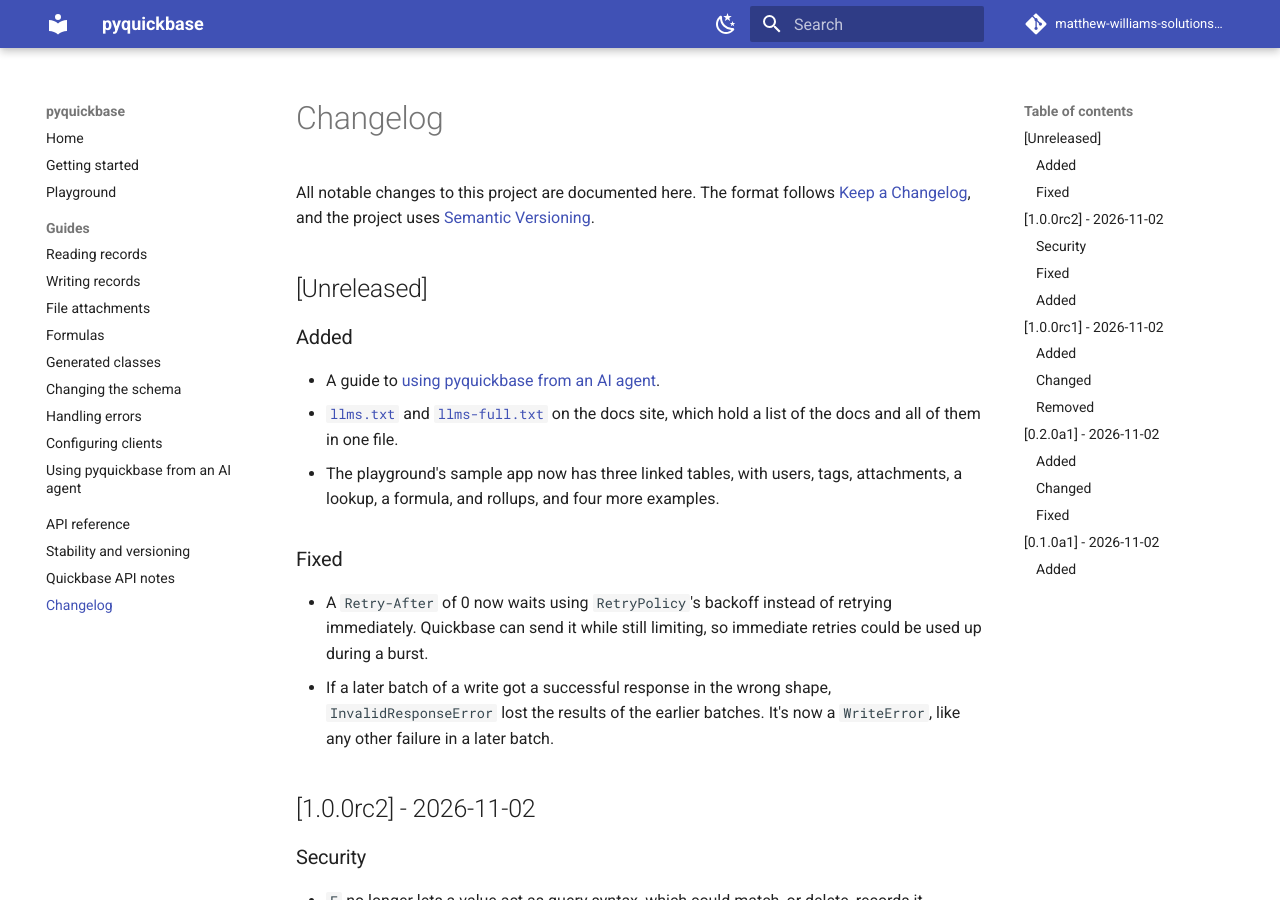
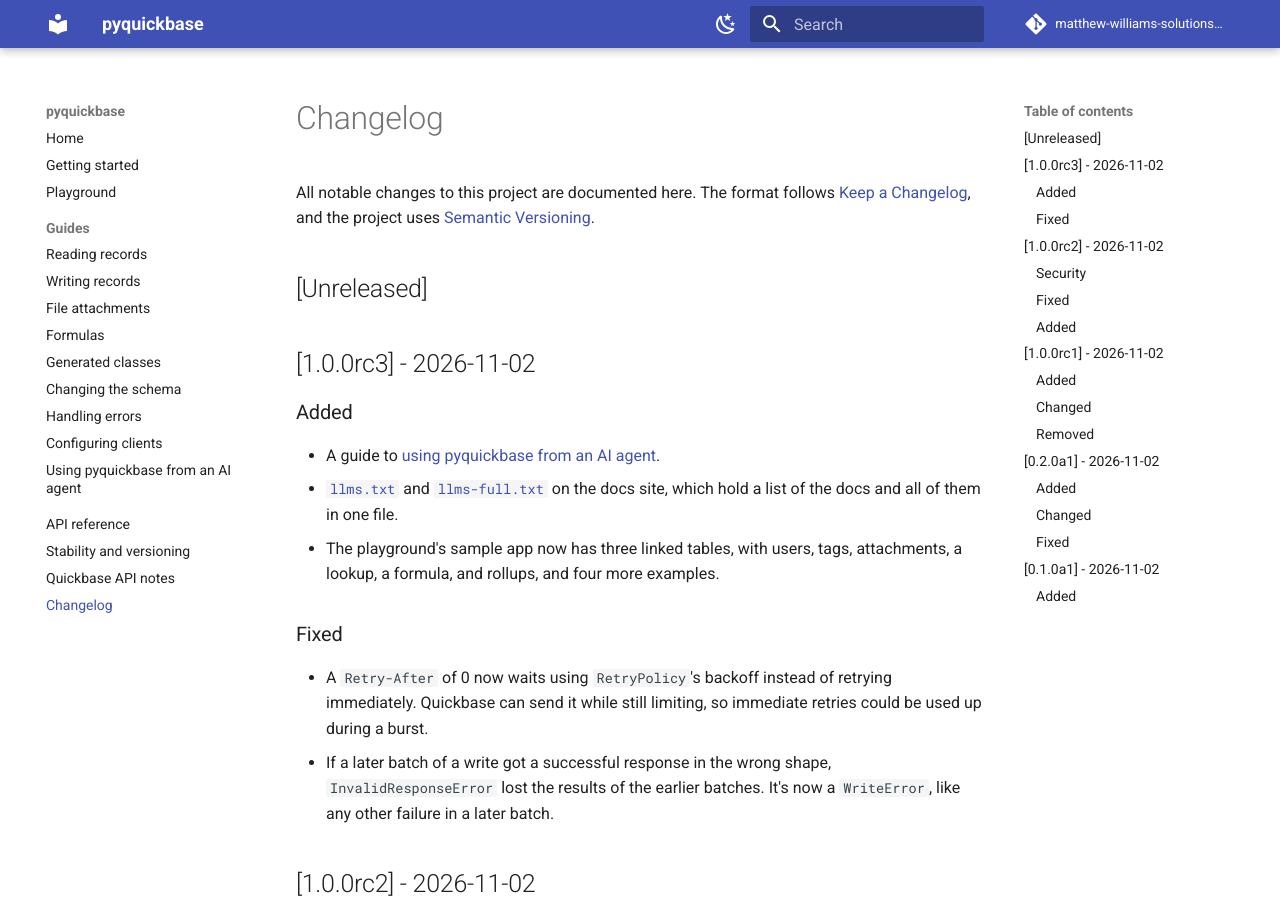
Before and after one commit to matthew-williams-solutions/pyquickbase, an MkDocs documentation site: the page built from docs/changelog.md, in a window 1280 px wide and 900 px high. Built offline with MkDocs 1.6.1 and Material for MkDocs 9.7.7, drawn with Linux system fonts in a browser that asks for light colours; comment, search, counter and statistics services are not loaded.

````diff
--- a/CHANGELOG.md
+++ b/CHANGELOG.md
@@ -5,6 +5,8 @@ All notable changes to this project are documented here. The format follows
 [Semantic Versioning](https://semver.org/spec/v2.0.0.html).
 
 ## [Unreleased]
+
+## [1.0.0rc3] - 2026-11-02
 
 ### Added
 
--- a/docs/getting-started.md
+++ b/docs/getting-started.md
@@ -13,7 +13,7 @@ You need three things from Quickbase:
 ## Install
 
 ```bash
-pip install pyquickbase==1.0.0rc2
+pip install pyquickbase==1.0.0rc3
 ```
 
 ## Read some records
--- a/src/pyquickbase/_version.py
+++ b/src/pyquickbase/_version.py
@@ -1 +1 @@
-__version__ = "1.0.0rc2"
+__version__ = "1.0.0rc3"
````
Also changed, not shown: README.md (+1 -1 lines), ROADMAP.md (+2 -1 lines), docs/index.md (+1 -1 lines).
